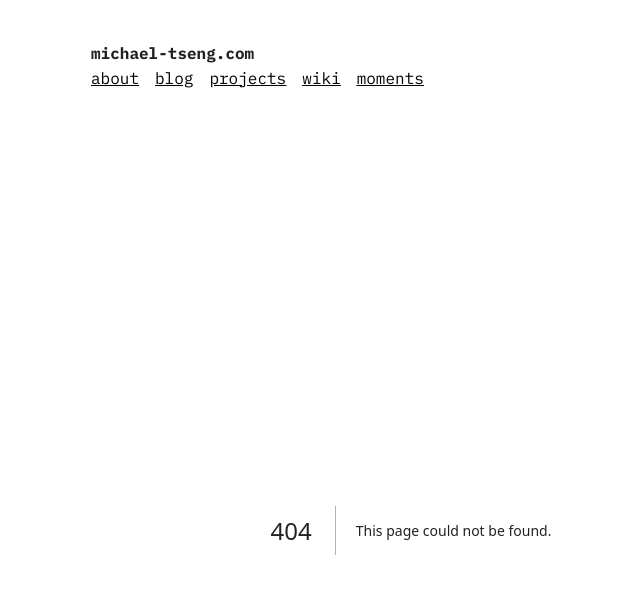
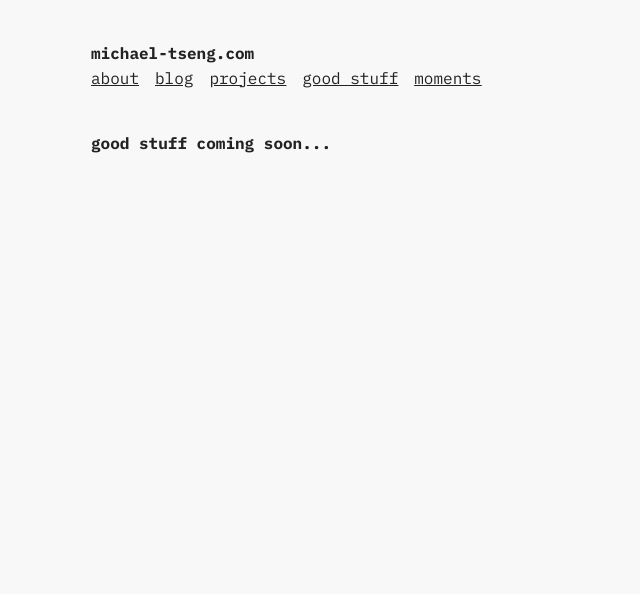
Before and after one commit to tsengtinghan/michael-tseng.com, a Next.js app: page /goodstuff in a window 1280 px wide. Before the commit this address had no page. Shown: the top 594 px of the page, without its empty margins (229-869 px from the left). Built offline with nearby package versions, Linux system fonts and the light colour scheme.

Commit message:
change wiki to good stuff

```diff
--- a/app/components/navbar.tsx
+++ b/app/components/navbar.tsx
@@ -12,7 +12,7 @@ export default function Navbar() {
         <Link href="/about">about</Link>
         <Link href="/blog">blog</Link>
         <Link href="/projects">projects</Link>
-        <Link href="/wiki">wiki</Link>
+        <Link href="/goodstuff">good stuff</Link>
         <Link href="/moments">moments</Link>
       </nav>
     </div>
--- /dev/null
+++ b/app/goodstuff/page.tsx
@@ -0,0 +1,7 @@
+export default function GoodStuffPage() {
+  return (
+    <div>
+      <h1>good stuff coming soon...</h1>
+    </div>
+  );
+}
--- a/app/wiki/page.tsx
+++ /dev/null
@@ -1,7 +0,0 @@
-export default function WikiPage() {
-  return (
-    <div>
-      <h1>Wiki coming soon...</h1>
-    </div>
-  );
-}
```
